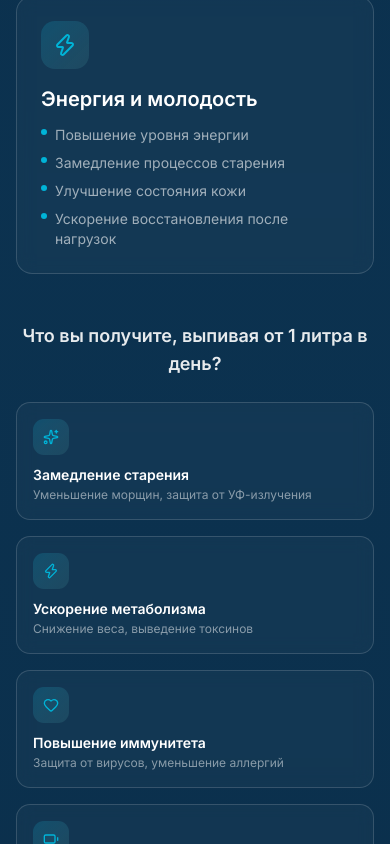
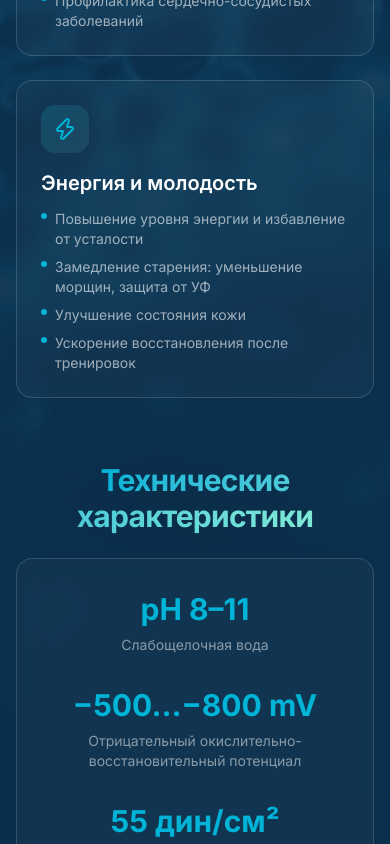
Before and after one commit to Korytny/hydro, a React (Vite) app: page / in a window 390 px wide. Shown: the part 2120-2964 px from the top of the page. Built offline with nearby package versions, Linux system fonts and the light colour scheme; the HTML template or start-up script is replaced by a standard one.

Commit message:
Fix: удалены заголовки страниц, исправлен ScrollToTop, aspect 4:3 для фото, навбар Наука

```diff
--- a/src/App.jsx
+++ b/src/App.jsx
@@ -1,6 +1,7 @@
 import { Routes, Route } from 'react-router-dom';
 import Header from './components/Header';
 import Footer from './components/Footer';
+import ScrollToTop from './components/ScrollToTop';
 import Home from './pages/Home';
 import Product from './pages/Product';
 import Science from './pages/Science';
@@ -10,6 +11,7 @@ export default function App() {
   return (
     <div className="min-h-screen bg-deep-ocean">
       <Header />
+      <ScrollToTop />
       <main className="relative">
         <Routes>
           <Route path="/" element={<Home />} />
--- a/src/components/Benefits.jsx
+++ b/src/components/Benefits.jsx
@@ -8,8 +8,6 @@ import {
   Sparkles,
   Atom,
   Wind,
-  Battery,
-  Brain,
 } from 'lucide-react';
 
 const benefitCategories = [
@@ -19,6 +17,7 @@ const benefitCategories = [
     items: [
       'Детоксикация организма',
       'Выведение токсинов и тяжёлых металлов',
+      'Ускорение метаболизма и снижение веса',
       'Выведение камней из почек',
     ],
     gradient: 'from-cyan-accent/20 to-cyan-light/10',
@@ -31,6 +30,7 @@ const benefitCategories = [
       'Укрепление иммунитета',
       'Антиоксидантная защита на клеточном уровне',
       'Противовоспалительное действие',
+      'Защита от вирусов, уменьшение аллергий',
     ],
     gradient: 'from-blue-500/20 to-cyan-accent/10',
   },
@@ -39,6 +39,7 @@ const benefitCategories = [
     icon: Heart,
     items: [
       'Нормализация артериального давления',
+      'Нормализация уровня сахара',
       'Улучшение кровообращения',
       'Снижение уровня холестерина',
       'Профилактика сердечно-сосудистых заболеваний',
@@ -49,10 +50,10 @@ const benefitCategories = [
     title: 'Энергия и молодость',
     icon: Zap,
     items: [
-      'Повышение уровня энергии',
-      'Замедление процессов старения',
+      'Повышение уровня энергии и избавление от усталости',
+      'Замедление старения: уменьшение морщин, защита от УФ',
       'Улучшение состояния кожи',
-      'Ускорение восстановления после нагрузок',
+      'Ускорение восстановления после тренировок',
     ],
     gradient: 'from-cyan-accent/20 to-violet-500/10',
   },
@@ -73,8 +74,15 @@ const itemAnim = {
 export default function Benefits() {
   return (
     <section className="relative py-24 sm:py-32">
-      {/* Background */}
-      <div className="absolute inset-0 bg-gradient-to-b from-deep-ocean via-ocean-surface/30 to-deep-ocean" />
+      {/* Background image */}
+      <div className="absolute inset-0">
+        <img
+          src="/images/water-hero.jpg"
+          alt=""
+          className="h-full w-full object-cover opacity-15"
+        />
+        <div className="absolute inset-0 bg-gradient-to-b from-deep-ocean via-ocean-surface/30 to-deep-ocean" />
+      </div>
 
       <div className="relative mx-auto max-w-7xl px-4 sm:px-6 lg:px-8">
         {/* Section header */}
@@ -147,40 +155,6 @@ export default function Benefits() {
           ))}
         </motion.div>
 
-        {/* What you get — row */}
-        <motion.div
-          initial={{ opacity: 0, y: 20 }}
-          whileInView={{ opacity: 1, y: 0 }}
-          viewport={{ once: true }}
-          transition={{ duration: 0.6, delay: 0.3 }}
-          className="mt-12"
-        >
-          <h3 className="text-center text-lg font-semibold text-white/90 sm:text-xl">
-            Что вы получите, выпивая от 1 литра в день?
-          </h3>
-
-          <div className="mt-6 grid gap-4 sm:grid-cols-2 lg:grid-cols-3 xl:grid-cols-5">
-            {[
-              { icon: Sparkles, title: 'Замедление старения', desc: 'Уменьшение морщин, защита от УФ-излучения' },
-              { icon: Zap, title: 'Ускорение метаболизма', desc: 'Снижение веса, выведение токсинов' },
-              { icon: Heart, title: 'Повышение иммунитета', desc: 'Защита от вирусов, уменьшение аллергий' },
-              { icon: Battery, title: 'Энергия и восстановление', desc: 'Избавление от усталости, восстановление после тренировок' },
-              { icon: Brain, title: 'Здоровье сердца и сосудов', desc: 'Нормализация давления и уровня сахара' },
-            ].map((item) => (
-              <div
-                key={item.title}
-                className="group rounded-xl border border-glass-border bg-white/[0.03] p-4 backdrop-blur-sm transition-all duration-300 hover:bg-white/[0.06] hover:border-cyan-accent/30"
-              >
-                <div className="flex h-9 w-9 items-center justify-center rounded-lg bg-gradient-to-br from-cyan-accent/20 to-cyan-light/10">
-                  <item.icon className="h-4 w-4 text-cyan-accent" />
-                </div>
-                <h4 className="mt-2.5 text-sm font-semibold text-white">{item.title}</h4>
-                <p className="mt-0.5 text-xs text-white/50">{item.desc}</p>
-              </div>
-            ))}
-          </div>
-        </motion.div>
-
         {/* Key metrics */}
         <div className="mt-16">
           <motion.h3
--- a/src/components/Header.jsx
+++ b/src/components/Header.jsx
@@ -6,7 +6,7 @@ import { Menu, X, MessageCircle } from 'lucide-react';
 const navLinks = [
   { href: '/', label: 'Главная' },
   { href: '/product', label: 'Продукты' },
-  { href: '/science', label: 'О науке' },
+  { href: '/science', label: 'Наука' },
   { href: '/contacts', label: 'Контакты' },
 ];
 
--- a/src/components/ProductCard.jsx
+++ b/src/components/ProductCard.jsx
@@ -19,7 +19,7 @@ export default function ProductCard({ product, index }) {
       </div>
 
       {/* Product image */}
-      <div className="relative aspect-square overflow-hidden">
+      <div className="relative aspect-[4/3] overflow-hidden">
         <img
           src={product.image}
           alt={product.name}
--- a/src/components/Products.jsx
+++ b/src/components/Products.jsx
@@ -93,7 +93,7 @@ export default function Products() {
               </div>
 
               {/* Product image */}
-              <div className="relative aspect-square overflow-hidden">
+              <div className="relative aspect-[4/3] overflow-hidden">
                 <img
                   src={product.image}
                   alt={product.name}
--- /dev/null
+++ b/src/components/ScrollToTop.jsx
@@ -0,0 +1,12 @@
+import { useEffect } from 'react';
+import { useLocation } from 'react-router-dom';
+
+export default function ScrollToTop() {
+  const { pathname } = useLocation();
+
+  useEffect(() => {
+    window.scrollTo(0, 0);
+  }, [pathname]);
+
+  return null;
+}
--- a/src/pages/Product.jsx
+++ b/src/pages/Product.jsx
@@ -72,34 +72,6 @@ const advantages = [
 export default function Product() {
   return (
     <div className="pt-24 pb-16">
-      {/* Header */}
-      <section className="relative overflow-hidden py-20">
-        <div className="absolute inset-0 bg-gradient-to-b from-ocean-surface/50 via-deep-ocean to-deep-ocean" />
-        <div className="absolute top-0 left-1/4 h-[300px] w-[300px] rounded-full bg-cyan-accent/5 blur-[100px]" />
-
-        <div className="relative mx-auto max-w-7xl px-4 text-center sm:px-6 lg:px-8">
-          <motion.h1
-            initial={{ opacity: 0, y: 20 }}
-            animate={{ opacity: 1, y: 0 }}
-            transition={{ duration: 0.6 }}
-            className="text-4xl font-bold tracking-tight text-white sm:text-5xl lg:text-6xl"
-          >
-            Наша{' '}
-            <span className="bg-gradient-to-r from-cyan-accent to-cyan-light bg-clip-text text-transparent">
-              продукция
-            </span>
-          </motion.h1>
-          <motion.p
-            initial={{ opacity: 0, y: 20 }}
-            animate={{ opacity: 1, y: 0 }}
-            transition={{ duration: 0.6, delay: 0.2 }}
-            className="mx-auto mt-4 max-w-2xl text-lg text-white/50"
-          >
-            Выбирайте удобный формат водородной воды для здорового образа жизни
-          </motion.p>
-        </div>
-      </section>
-
       {/* Products grid */}
       <section className="mx-auto max-w-7xl px-4 sm:px-6 lg:px-8">
         <div className="grid gap-8 md:grid-cols-3">
--- a/src/pages/Science.jsx
+++ b/src/pages/Science.jsx
@@ -126,34 +126,6 @@ const studies = [
 export default function Science() {
   return (
     <div className="pt-24 pb-16">
-      {/* Hero */}
-      <section className="relative overflow-hidden py-20">
-        <div className="absolute inset-0 bg-gradient-to-b from-ocean-surface/50 via-deep-ocean to-deep-ocean" />
-        <div className="absolute top-[-10%] right-[-10%] h-[400px] w-[400px] rounded-full bg-cyan-accent/5 blur-[120px]" />
-
-        <div className="relative mx-auto max-w-7xl px-4 text-center sm:px-6 lg:px-8">
-          <motion.h1
-            initial={{ opacity: 0, y: 20 }}
-            animate={{ opacity: 1, y: 0 }}
-            transition={{ duration: 0.6 }}
-            className="text-4xl font-bold tracking-tight text-white sm:text-5xl lg:text-6xl"
-          >
-            Наука о{' '}
-            <span className="bg-gradient-to-r from-cyan-accent to-cyan-light bg-clip-text text-transparent">
-              водороде
-            </span>
-          </motion.h1>
-          <motion.p
-            initial={{ opacity: 0, y: 20 }}
-            animate={{ opacity: 1, y: 0 }}
-            transition={{ duration: 0.6, delay: 0.2 }}
-            className="mx-auto mt-4 max-w-2xl text-lg text-white/50"
-          >
-            Молекулярный водород — самый мощный и селективный антиоксидант
-          </motion.p>
-        </div>
-      </section>
-
       <HealthIntro />
 
       {/* Content sections */}
```
Also changed, not shown: 1 other file (tests, documents, lock files or other folders).
